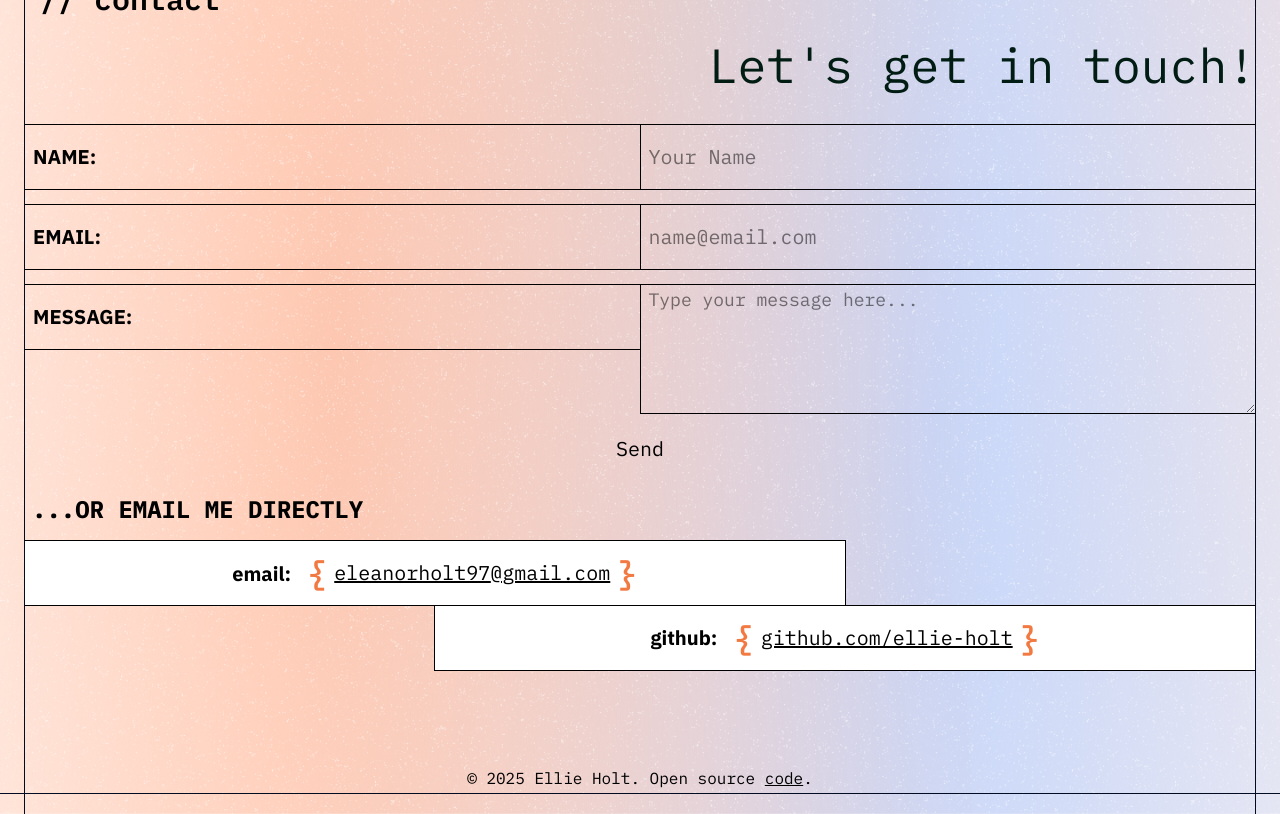
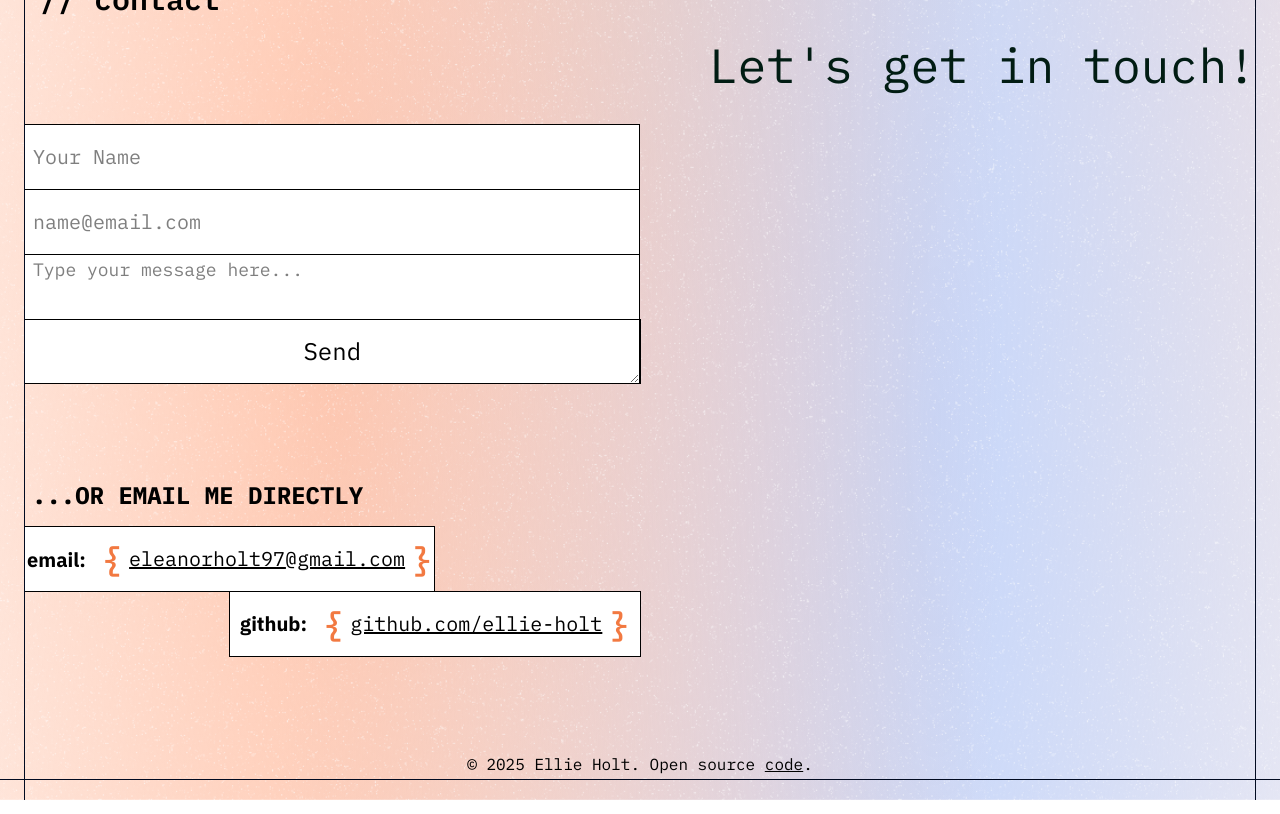
Before and after one commit to ellie-holt/portfolio, a Svelte app: page / in a window 1280 px wide. Shown: the part 3880-4694 px from the top of the page. Built offline with nearby package versions, Linux system fonts and the light colour scheme.

Commit message:
Implement grid/subgrid for form

```diff
--- a/src/components/Contact.svelte
+++ b/src/components/Contact.svelte
@@ -5,9 +5,9 @@
   id="contact"
   class="flex flex-col relative mx-2.5 xs:mx-5 pb-8 md:mx-6 lg:mx-6 xl:mx-6 mb-12 3xs:scroll-m-12 md:scroll-m-16"
 >
-  <div class="h-16 flex items-end">
+  <div class="flex items-end h-16">
     <h3
-      class="md:py-4 py-3 pl-4 md:text-3xl text-2xl 3xs:h-14 md:h-16 font-semibold"
+      class="py-3 pl-4 text-2xl font-semibold md:py-4 md:text-3xl 3xs:h-14 md:h-16"
     >
       // contact
     </h3>
@@ -15,7 +15,7 @@
 
   <!-- div has a min height to ensure contact subheading lines up with navbar on scroll down -->
   <div class="min-h-[75vh]">
-    <h2 class="text-right mb-6">Let's get in touch!</h2>
+    <h2 class="mb-6 text-right">Let's get in touch!</h2>
 
     <!-- contact form -->
     <form
@@ -23,12 +23,14 @@
       method="POST"
       action="https://httpbin.org/post"
       data-netlify="true"
-      class="w-full flex flex-col gap-4 font-mono text-lg leading-loose xs:text-xl mb-6"
+      class="w-full grid grid-cols-2 gap-[1px] font-mono text-lg leading-loose xs:text-xl mb-24 auto-rows-auto"
     >
-      <div class="flex h-banner px-[1px] gap-[1px]">
+      <div
+        class="xs:h-banner px-[1px] row-start-1 row-span-2 xs:row-span-1 col-span-full xl:col-start-1 xl:col-span-1 grid grid-cols-subgrid grid-rows-subgrid"
+      >
         <label
           for="name"
-          class="shadow-border flex-1 px-2 font-bold font-sans uppercase flex items-center"
+          class="flex items-center col-start-1 row-start-1 row-end-2 px-2 font-sans font-bold uppercase shadow-border bg-tangerine-wash xs:col-span-1 col-span-full h-banner"
           ><span>Name:</span></label
         >
         <input
@@ -37,13 +39,15 @@
           id="name"
           placeholder="Your Name"
           required
-          class="shadow-border flex-1 px-2"
+          class="col-start-1 row-start-2 row-end-3 px-2 bg-white shadow-border xs:col-span-1 xs:col-start-2 col-span-full xs:row-start-1 xs:row-end-2 h-banner"
         />
       </div>
-      <div class="flex h-banner px-[1px] gap-[1px]">
+      <div
+        class="xs:h-banner px-[1px] col-span-full row-start-3 row-span-2 xs:row-span-1 xs:row-start-2 xs:row-end-3 xl:col-start-1 xl:col-span-1 grid grid-cols-subgrid grid-rows-subgrid"
+      >
         <label
           for="email"
-          class="shadow-border flex-1 px-2 font-bold font-sans uppercase flex items-center"
+          class="flex items-center col-start-1 row-start-1 px-2 font-sans font-bold uppercase shadow-border bg-tangerine-wash xs:col-span-1 col-span-full xs:row-start-2 h-banner"
           ><span>Email:</span></label
         >
         <input
@@ -52,13 +56,15 @@
           id="email"
           placeholder="name@email.com"
           required
-          class="shadow-border flex-1 px-2"
+          class="row-start-2 px-2 bg-white shadow-border xs:col-span-1 col-span-full xs:row-start-2 h-banner"
         />
       </div>
-      <div class="flex px-[1px] gap-[1px]">
+      <div
+        class=" px-[1px] col-span-full xl:col-start-1 xl:col-span-1 row-span-2 grid grid-cols-subgrid grid-rows-subgrid row-start-5 xs:row-span-2 xs:row-start-3 xs:row-end-5"
+      >
         <label
           for="message"
-          class="shadow-border flex-1 px-2 font-bold font-sans uppercase flex items-center h-banner"
+          class="flex items-center row-start-1 px-2 font-sans font-bold uppercase shadow-border h-banner bg-tangerine-wash xs:col-span-1 col-span-full"
           ><span>Message:</span></label
         >
         <textarea
@@ -66,19 +72,26 @@
           id="message"
           placeholder="Type your message here..."
           required
-          class="shadow-border flex-1 px-2 h-[calc(var(--spacing-banner)_*_2)] leading-[1.7] text-md xs:text-lg"
+          class="shadow-border px-2 h-[calc(var(--spacing-banner)_*_2)] leading-[1.7] text-md xs:text-lg bg-white xs:col-span-1 xs:col-start-2 col-span-full xs:row-start-1 row-span-2 row-start-2"
         ></textarea>
       </div>
-      <button type="submit">Send</button>
+      <div
+        class="pl-[1px] pr-[1px] xs:pr-0 gap-[1px] col-span-full col-start-1 xs:col-end-2 xs:col-span-1 row-start-7 xs:row-start-4 xs:row-end-5"
+      >
+        <button
+          class="shadow-border w-full h-banner xs:h-[calc(var(--spacing-banner)_-_1px)] cursor-pointer text-2xl"
+          type="submit">Send</button
+        >
+      </div>
     </form>
 
     <!-- contact links -->
-    <h4 class="text-2xl mb-4 px-2">...or email me directly</h4>
+    <h4 class="px-2 mb-4 text-2xl">...or email me directly</h4>
     <article
-      class=" text-lg leading-loose xs:text-xl gap-[1px] px-[1px] contact-info grid grid-cols-3 grid-rows-2"
+      class=" text-lg leading-loose xs:text-xl gap-[1px] px-[1px] contact-info grid grid-cols-3 xl:grid-cols-6 grid-rows-2"
     >
       <div
-        class="flex items-center col-span-2 row-start-1 justify-center gap-4 bg-white shadow-border h-banner"
+        class="flex items-center justify-center row-start-1 gap-4 bg-white md:col-span-2 col-span-full shadow-border h-banner"
       >
         <span class="font-bold relative top-[1px]">email:</span>
 
@@ -102,9 +115,9 @@
         </a>
       </div>
       <div
-        class="flex items-center col-start-2 col-span-2 row-start-2 justify-center gap-4 bg-white shadow-border h-banner"
+        class="flex items-center justify-center col-start-1 row-start-2 gap-4 bg-white md:col-start-2 md:col-span-2 col-span-full shadow-border h-banner"
       >
-        <span class="font-bold relative">github:</span>
+        <span class="relative font-bold">github:</span>
 
         <a
           href="https://github.com/ellie-holt"
```
